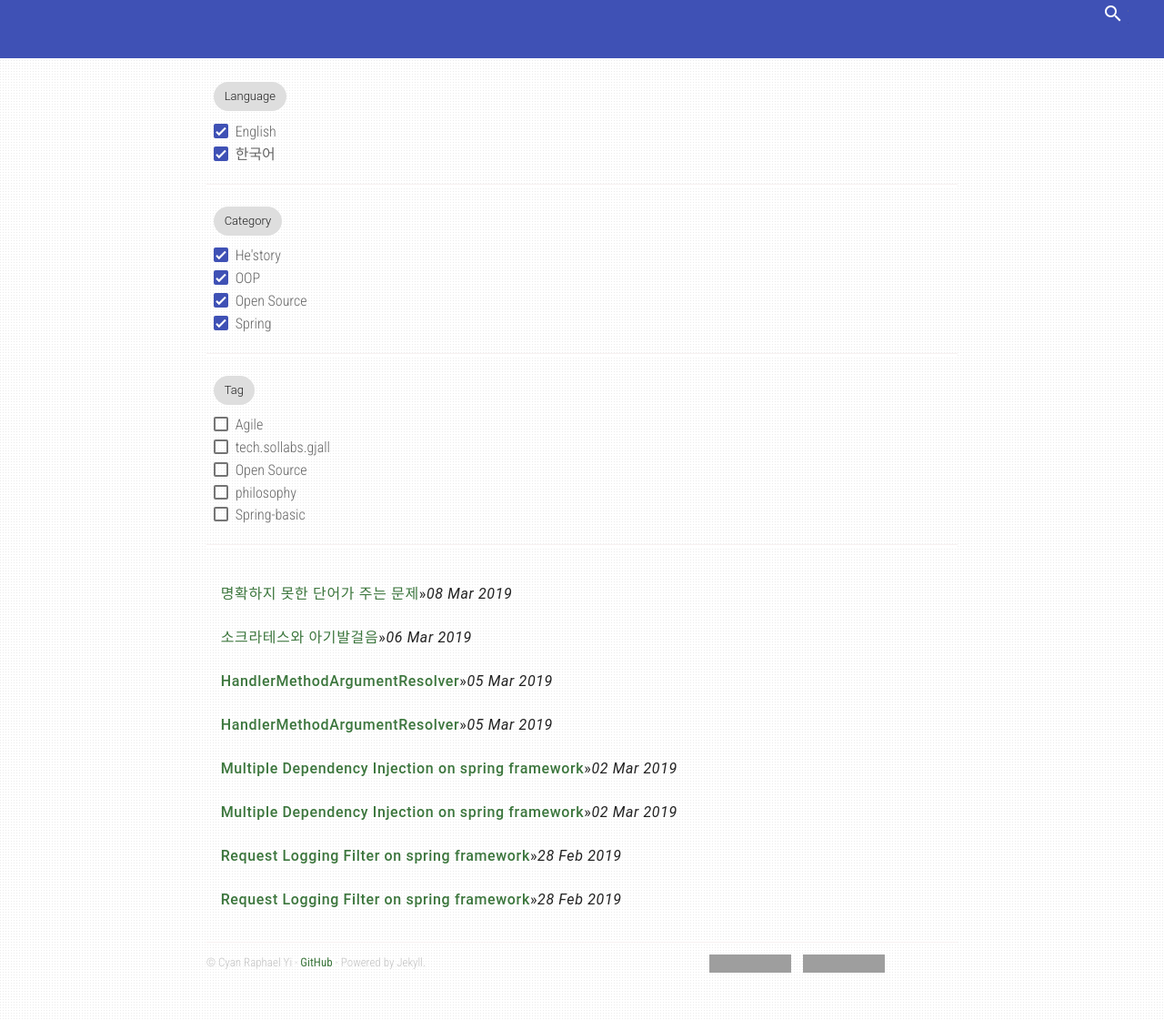
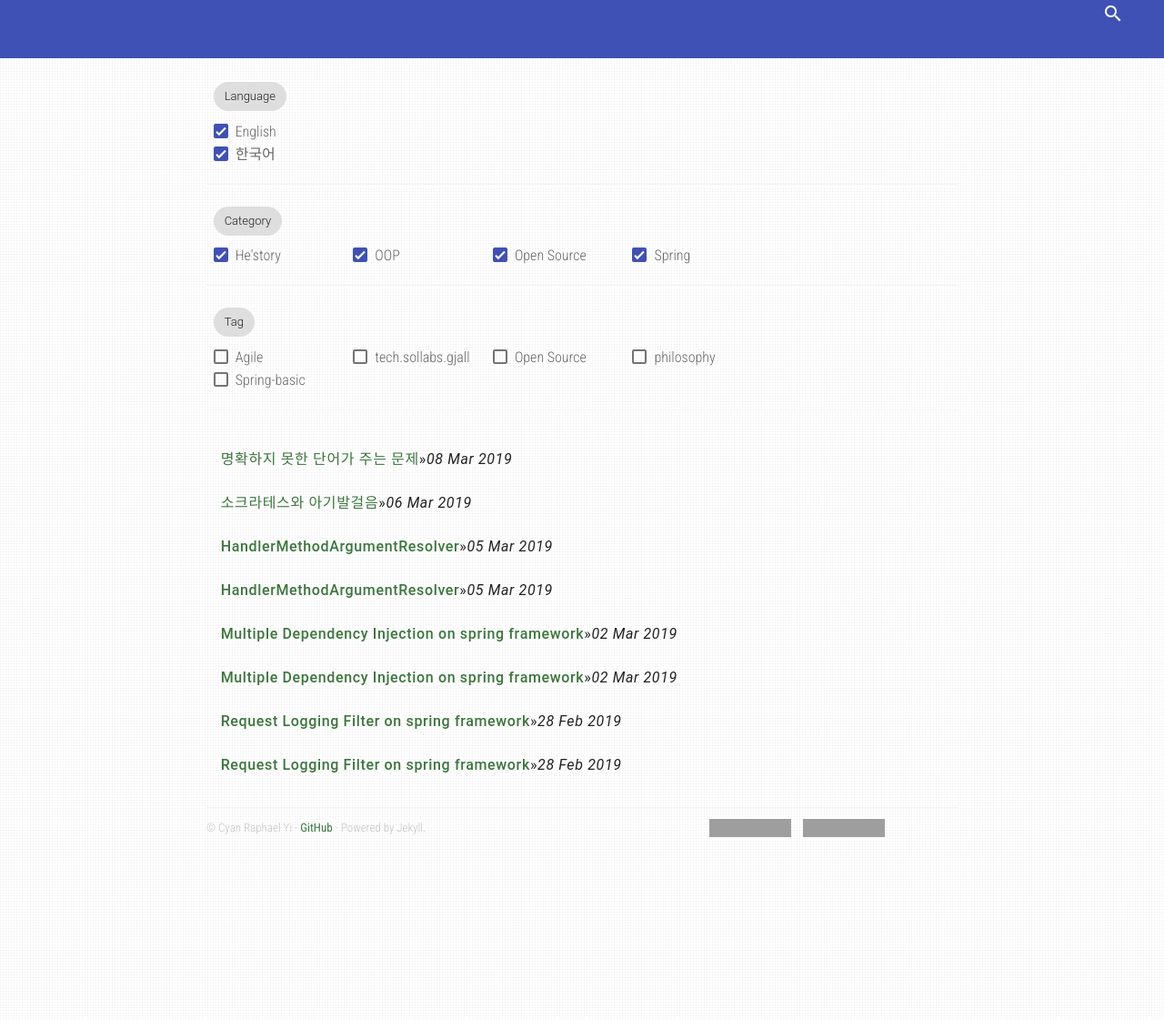
Before and after one commit to CyanRYi/sollabs-demo, a Jekyll site: the page built from index.md, in a window 1280 px wide. Shown: the whole page at 91% size. Built offline with Jekyll 4.4.1, drawn with Linux system fonts in a browser that asks for light colours; nearby versions of some CDN libraries; grey boxes are pictures that could not be loaded.

Commit message:
css 수정

```diff
--- a/static/css/main.css
+++ b/static/css/main.css
@@ -73,12 +73,7 @@ footer {
 .float-right {
   float: right;
 }
-/* Layout */
-.sidebar-nav {
-  margin: 0;
-  padding: 0;
-}
-.sidebar-nav li {
+/* Layout */ar-nav li {
   margin: 0;
   list-style: none;
 }
@@ -116,9 +111,6 @@ img.profile-avatar {
 .content img {
   max-width: 100%
 }
-.post-selector > .mdl-cell {
-    display: inline-block;
-}
-.post-selector .mdl-checkbox {
+.mdl-checkbox {
     width: 150px;
 }
```
